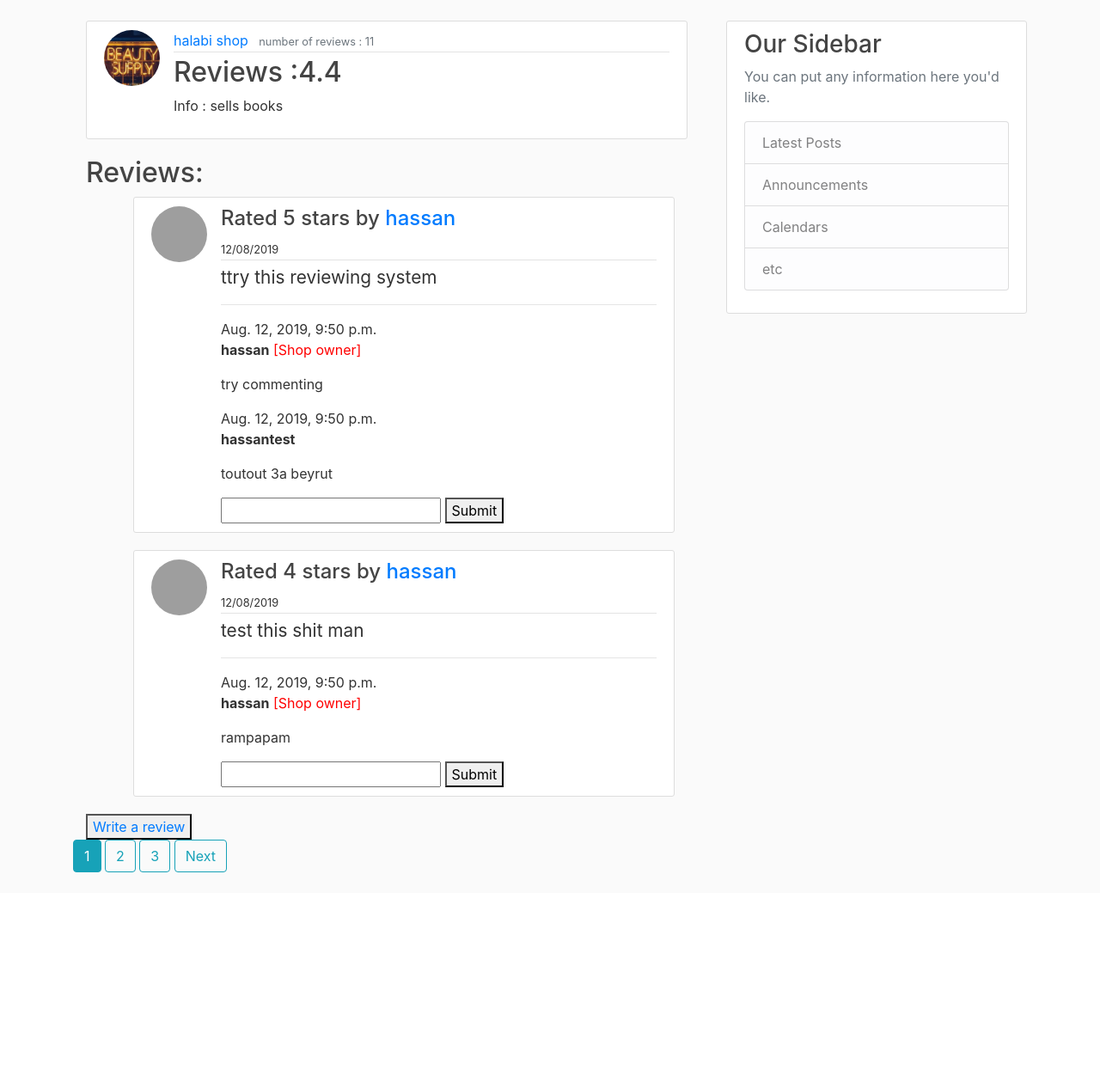
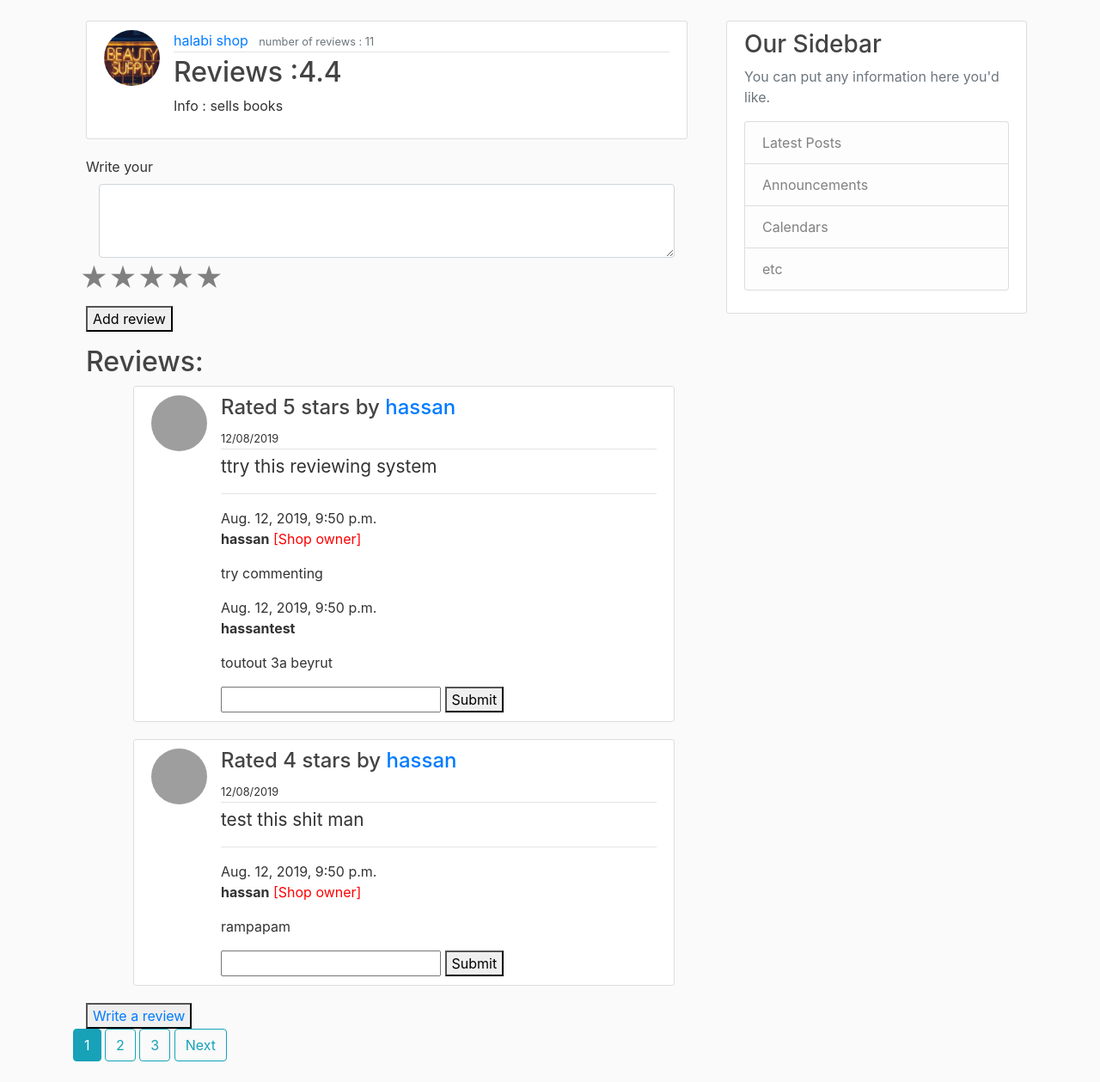
Before and after one commit to hassanito/reviewweb, a Django app: page /shops/2/reviews in a window 1280 px wide. Shown: the part 56-1315 px from the top of the page at 86% size. Before the commit the page ends 1071 px from the top, so only its background shows below. Run offline with Django 3.2, Linux system fonts and the light colour scheme; data comes from the database, SQL or seed files in the repository; both versions use the stored data as it was after the commit; some libraries are stand-ins or nearby versions; grey boxes are pictures that could not be loaded.

Commit message:
ajax write review function added

```diff
--- a/reviewweb/urls.py
+++ b/reviewweb/urls.py
@@ -30,6 +30,8 @@ urlpatterns = [
         path('login/',views.ajax_login),
         path('oauth/', include('social_django.urls', namespace='social')),  # <--
         path('comment/',views.comment,name='comment'),
+        path('review/',views.review_ajax,name='review_ajax'),
+
 
 ]
 from django.conf import settings
--- a/shops/templates/shops/shops_reviews_list.html
+++ b/shops/templates/shops/shops_reviews_list.html
@@ -19,6 +19,28 @@
 	<h2>No reviews on this shop yet!</h2>
 
 	{% else %}
+	<form method="POST">
+		{% csrf_token %}
+  <div class="form-group">
+    <label for="exampleFormControlTextarea1">Write your <!-- REVIEW:  --></label>
+		<div class="container">
+			<textarea class="form-control" id="review" rows="3"></textarea>
+		</div>
+		<div class="star-rating">
+			<input class ="star" type="radio" id="5-stars" name="rating" value="5" />
+			<label for="5-stars" class="star">&bigstar;</label>
+			<input class ="star" type="radio" id="4-stars" name="rating" value="4" />
+			<label for="4-stars" class="star">&bigstar;</label>
+			<input class ="star" type="radio" id="3-stars" name="rating" value="3" />
+			<label for="3-stars" class="star">&bigstar;</label>
+			<input class ="star" type="radio" id="2-stars" name="rating" value="2" />
+			<label for="2-stars" class="star">&bigstar;</label>
+			<input class ="star" type="radio" id="1-star" name="rating" value="1" />
+			<label for="1-star" class="star">&bigstar;</label>
+		</div>
+		<button type="button" name="button" id="review-button">Add review</button>
+  </div>
+</form>
 		<h2>Reviews:</h2>
 		<ul>
 			{% for review in review_list %}
@@ -52,7 +74,7 @@
 										<form  method="post">
 											{% csrf_token %}
 											 <input type="text" name="comment" id="input{{review.id}}">
-											 <button type="button" id="{{ review.id}}" name="button">Submit</button>
+											 <button type="button" class="reviewbutton" id="{{ review.id}}" name="button">Submit</button>
 
 										 </form>
 							 {% if review.reviewer == user %}
@@ -75,7 +97,7 @@
 <link rel="stylesheet" href="http://code.jquery.com/ui/1.8.18/themes/base/jquery-ui.css" type="text/css" media="all" /> <script src="http://ajax.googleapis.com/ajax/libs/jquery/1.7.1/jquery.min.js" type="text/javascript"> </script> <script src="https://ajax.googleapis.com/ajax/libs/jqueryui/1.8.16/jquery-ui.min.js" type="text/javascript"></script>
 
 <script type="text/javascript">
-	$('button').on('click', function () {
+	$('.reviewbutton').on('click', function () {
 		console.log("yaaayyyy");
 		console.log($(this).attr('id'));
 		var reviewid =$(this).attr('id');
@@ -114,6 +136,47 @@
 
 	});
 	});
+	$('#review-button').click(function(){
+		console.log('you submitted a review');
+		var csrftoken = Cookies.get('csrftoken');
+		function csrfSafeMethod(method) {
+			// these HTTP methods do not require CSRF protection
+				return (/^(GET|HEAD|OPTIONS|TRACE)$/.test(method));
+			}
+			$.ajaxSetup({
+			beforeSend: function(xhr, settings) {
+					if (!csrfSafeMethod(settings.type) && !this.crossDomain) {
+							xhr.setRequestHeader("X-CSRFToken", csrftoken);
+					}
+			}
+			});
+			var review_text = $("#review").val()
+			var reviewed_shop = {{ shop.id }}
+			var rating = $(".star:checked").val();
+
+			console.log(rating);
+			$.ajax({
+				type:"POST",
+				 url: '/review/',
+
+				 data: {
+							'review_text':review_text,
+							'reviewed_shop':reviewed_shop ,
+							'rating':rating,
+					},
+					dataType: 'json',
+					success: function(response){
+			 // do something with response
+			 console.log(response['loggedin'])
+			if(response['loggedin']){
+				location.href = ""
+				console.log("WORKS BITCH");
+			}
+
+			}
+
+	});
+		});
 
 	$('#comment-submit').click(function(){
 		console.log($('#comment-text').val());
```
Also changed, not shown: reviewweb/views.py (+18 -0 lines), db.sqlite3.
